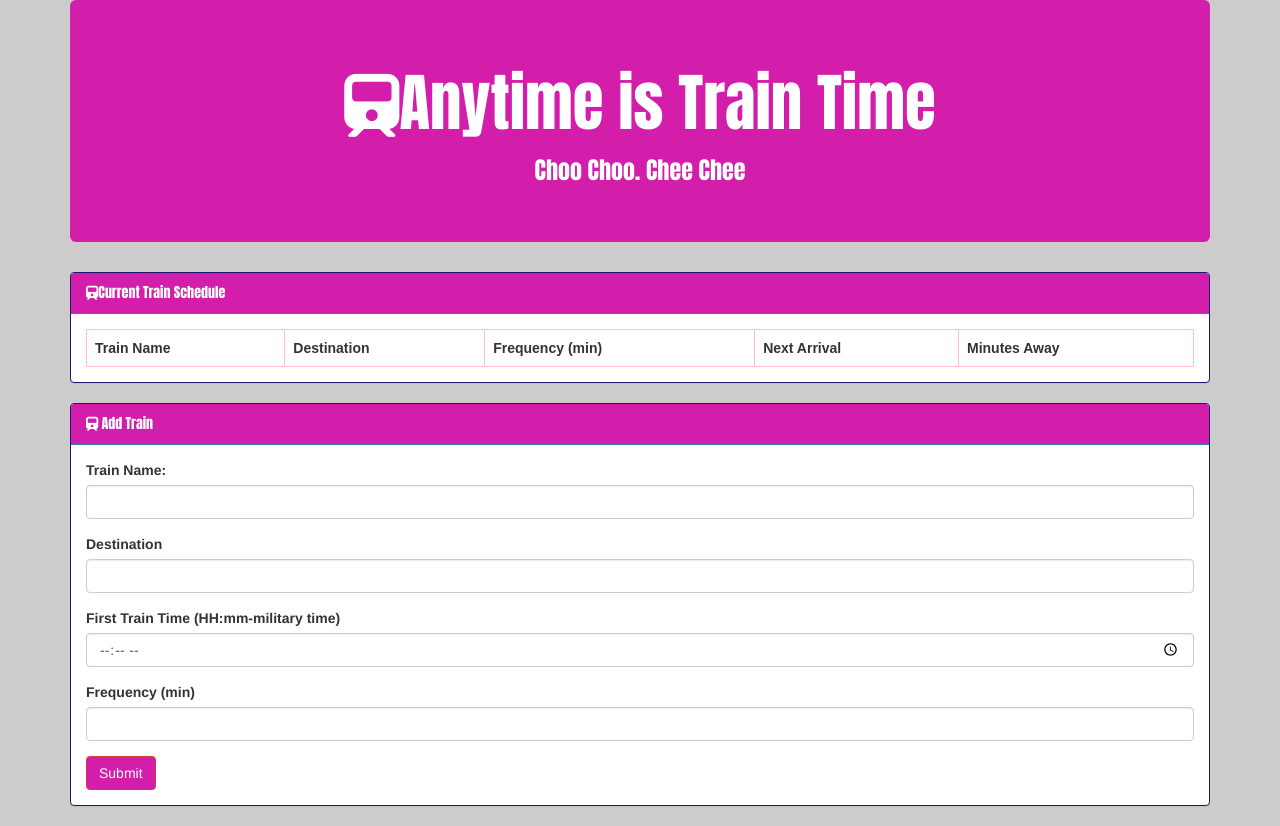
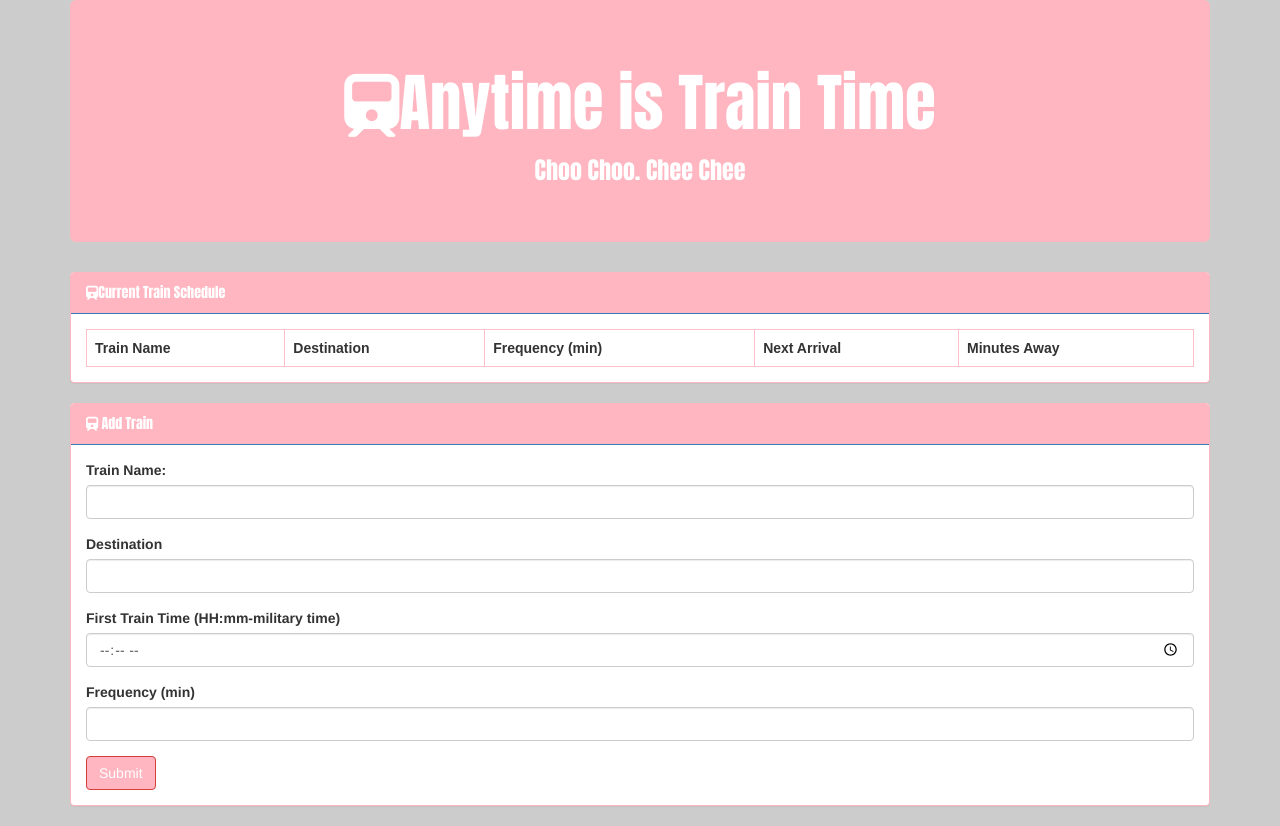
Before and after one commit to Staypaid/trainschedule, a plain HTML site: page index.html in a window 1280 px wide. Drawn offline with nearby package versions, Linux system fonts and the light colour scheme; no server answers.

Commit message:
changed css and removed some unnecessary code

```diff
--- a/assets/logic.js
+++ b/assets/logic.js
@@ -28,7 +28,7 @@ var newTrain = {};;
 
 
 // Capture Button Click
-$("button").on("click", function() {
+$("#button").on("click", function() {
   event.preventDefault();
 
 // Grabs user input
--- a/assets/style.css
+++ b/assets/style.css
@@ -5,7 +5,7 @@ body {
 
 .jumbotron{
 
-  background-color: rgb(210, 30, 171) ;
+  background-color: lightpink ;
   font-family: 'Anton', sans-serif;
   color:white;
 }
@@ -20,7 +20,7 @@ text-align: center;
 
 .panel-heading{
   color:lightpink;
-  background-color: rgb(210, 30, 171) !important;
+  background-color: lightpink !important;
   font-family: 'Anton', sans-serif;
 }
 
@@ -41,10 +41,10 @@ tr:nth-child(even) {
 }
 
 .panel{
-  border-color: #191970 !important;
+  border-color: lightpink !important;
 }
 
 #add-train{
 color:#FFFFFF;
-background: rgb(210, 30, 171) ;
+background: lightpink ;
 }
```
Also changed, not shown: index.html (+1 -1 lines).
